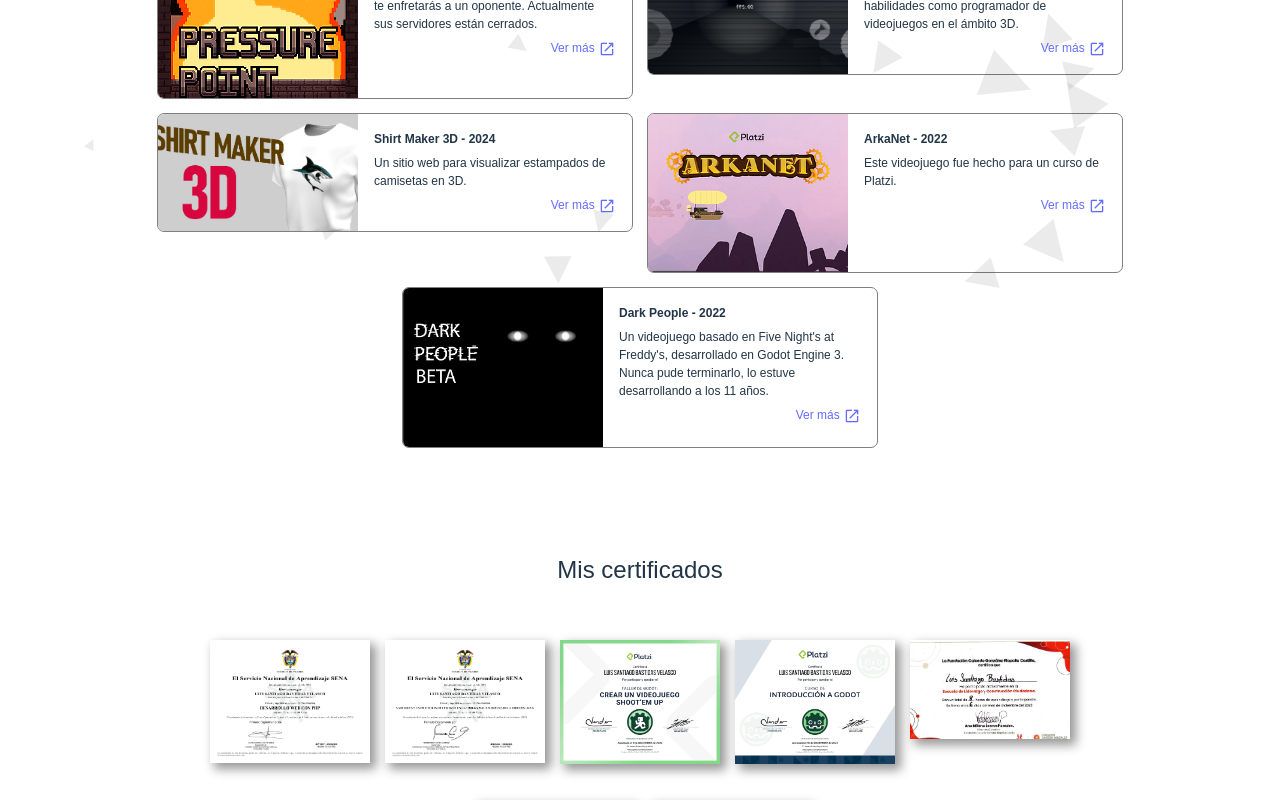
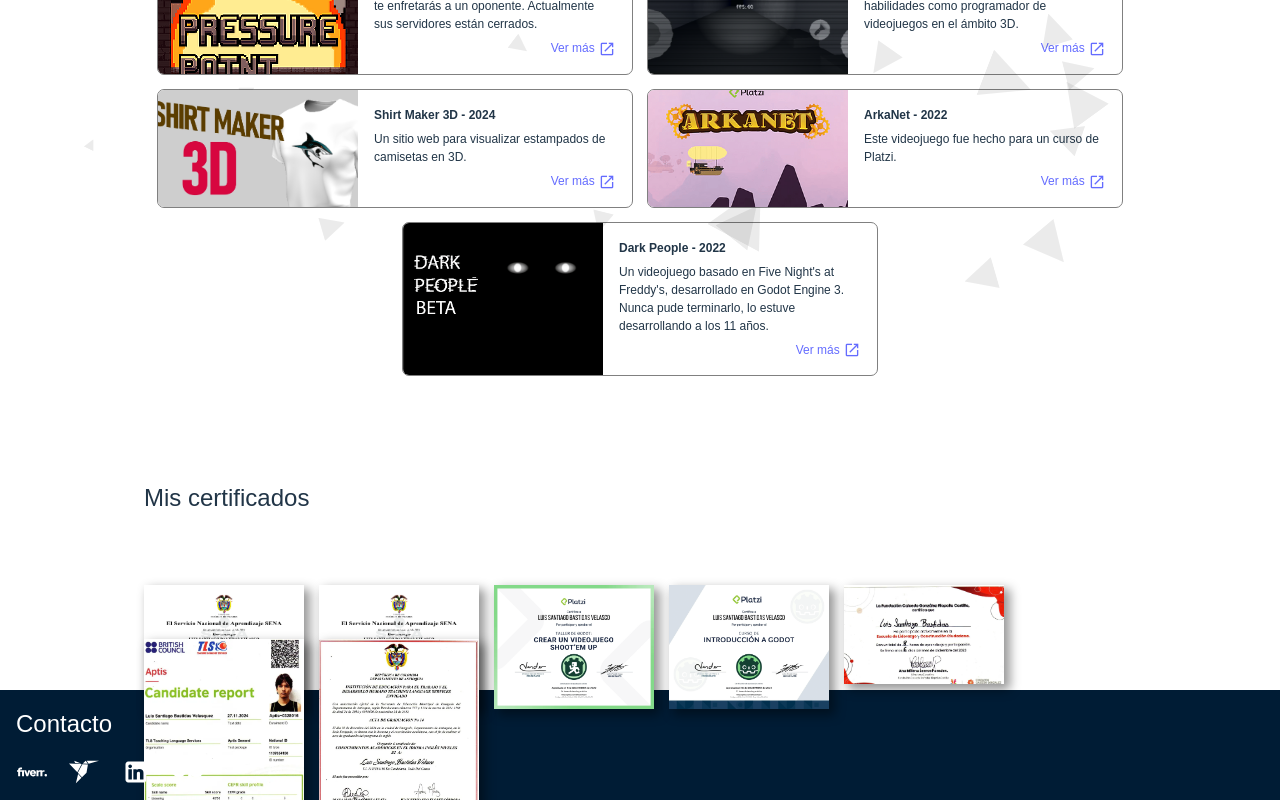
Before and after one commit to Bastiasa/portfolio, a React (Vite) app: page / in a window 1280 px wide. Shown: the part 480-1280 px from the top of the page. Built offline with nearby package versions, Linux system fonts and the light colour scheme.

Commit message:
Refactor code structure for improved readability and maintainability

```diff
--- a/src/App.css
+++ b/src/App.css
@@ -12,16 +12,7 @@
   filter: drop-shadow(0 0 2em #61dafbaa);
 }
 
-.image-placeholder {
-  background: linear-gradient(
-    90deg,
-    rgba(0, 0, 0, 0.1) 0%,
-    rgba(0, 0, 0, 0.18) 100%
-  );
 
-  background-repeat: repeat;
-  animation: placeholder-shimmer 100s infinite linear;
-}
 
 .background-primary {
   background-color: var(--primary-color);
--- a/src/Footer.tsx
+++ b/src/Footer.tsx
@@ -47,11 +47,15 @@ export default function Footer() {
 
                 <LinearLayout justifyContent='center' spacing='20px'>
 
-                    {SOCIAL_MEDIA.map(data => {
+                    {SOCIAL_MEDIA.map((data, index) => {
 
                         return (
-                            <a href={data.link}>
-                                <ImageLoader width='32px' height='32px' src={data.logo} alt={data.name} />
+                            <a href={data.link} key={`social_media#${index}`}>
+                                <ImageLoader
+                                    width='32px'
+                                    height='32px'
+                                    src={data.logo}
+                                    alt={data.name} />
                             </a>
 
                         );
--- a/src/ProjectElement.css
+++ b/src/ProjectElement.css
@@ -3,9 +3,10 @@
 .project-container {
     border: 1px solid gray;
     border-radius: 7px;
+
     width: calc(50% - 20px);
     max-width: 600px;
-    height: max-content;
+
     overflow: hidden;
 }
 
@@ -19,7 +20,6 @@
 
 .project-cover {
     width: 200px;
-    height: auto;
 }
 
 .project-cover img {
--- a/src/Projects.tsx
+++ b/src/Projects.tsx
@@ -84,17 +84,18 @@ const PROJECTS: ProjectInfo[] = [
 function ProjectElement({projectTitle, projectDescription, coverSrc, moreInfoLink, pixelatedCover = false, projectYear}:ProjectElementProps) {
     return (
 
-        <LinearLayout direction="horizontal" spacing="0" className="project-container">
+        <LinearLayout className="project-container" spacing="0" alignItems="stretch">
 
-            <ImageLoader src={coverSrc || "https://placehold.co/3000x3000"} alt={projectTitle} className={`project-cover ${pixelatedCover ? 'pixelated': ''}` } />
+            <ImageLoader
+                src={coverSrc || "https://placehold.co/3000x3000"}
+                alt={projectTitle}
+                className={`project-cover inline-block ${pixelatedCover ? 'pixelated' : ''}`} />
 
-            <article style={{flexGrow:"1"}} className="p-4 w-1">
-                <LinearLayout direction="vertical" spacing="6px">
-                    <h5  className="project-title">{projectTitle + (projectYear ? ` - ${projectYear}`: "")}</h5>
-                    <p className="project-description">{projectDescription}</p>
-                    {moreInfoLink && <a className="project-link text-right" target="_blank" href={moreInfoLink}>Ver más <Icon name="open_in_new" /></a>}
-                </LinearLayout>
-            </article>
+            <LinearLayout direction="vertical" className="p-4 w-0 h-max" style={{flexGrow:"1"}} spacing="6px">
+                <h5  className="project-title">{projectTitle + (projectYear ? ` - ${projectYear}`: "")}</h5>
+                <p className="project-description">{projectDescription}</p>
+                {moreInfoLink && <a className="project-link text-right w-full block" target="_blank" href={moreInfoLink}>Ver más <Icon name="open_in_new" /></a>}
+            </LinearLayout>
         </LinearLayout>
 
     );
@@ -102,9 +103,10 @@ function ProjectElement({projectTitle, projectDescription, coverSrc, moreInfoLin
 
 export default function Projects() {
     return (
-        <LinearLayout className="w-full flex-wrap pt-8" justifyContent="center" spacing="14px">
+        <LinearLayout className="w-full flex-wrap pt-8" justifyContent="center" alignItems="flex-start" spacing="14px">
 
-            {PROJECTS.map(project => <ProjectElement
+            {PROJECTS.map((project, i) => <ProjectElement
+                key={`project#${i}`}
                 projectTitle={project.title}
                 projectDescription={project.description}
                 coverSrc={project.cover}
--- a/src/components/ImageLoader.css
+++ b/src/components/ImageLoader.css
@@ -1,6 +1,18 @@
+
+.image-placeholder {
+    position: relative;
+    background: linear-gradient(
+        90deg,
+        rgba(0, 0, 0, 0.1) 0%,
+        rgba(0, 0, 0, 0.18) 100%
+    );
+
+    background-repeat: repeat;
+    animation: placeholder-shimmer 100s infinite linear;
+}
 
 
 .image-placeholder img {
-    width: 100%;
-    height: 100%;
+    position: absolute;
+    inset: 0;
 }
--- a/src/components/LinearLayout.tsx
+++ b/src/components/LinearLayout.tsx
@@ -6,8 +6,8 @@ type LinearLayoutProps = React.HTMLProps<HTMLDivElement> & {
     direction?: "horizontal" | "vertical";
     className?: string;
     children?: React.ReactNode;
-    alignItems?: "start" | "center" | "end" | "stretch";
-    justifyContent?: "start" | "center" | "end" | "between";
+    alignItems?: React.CSSProperties['alignItems'];
+    justifyContent?: React.CSSProperties['justifyContent'];
 }
 
 export const LinearLayout =  forwardRef<HTMLDivElement, LinearLayoutProps>(
@@ -16,8 +16,8 @@ export const LinearLayout =  forwardRef<HTMLDivElement, LinearLayoutProps>(
         return (
             <div
                 ref={ref}
-                style={{ gap: spacing,  ...givenStyle}}
-                className={`flex ${direction === "horizontal" ? "flex-row" : "flex-col"} items-${alignItems} justify-${justifyContent} ${className}`}
+                style={{ gap: spacing, justifyContent, alignItems, ...givenStyle}}
+                className={`flex ${direction === "horizontal" ? "flex-row" : "flex-col"} ${className}`}
                 {...props}
             >
                 {children}
```
Also changed, not shown: 5 other files (tests, documents, lock files or other folders).
